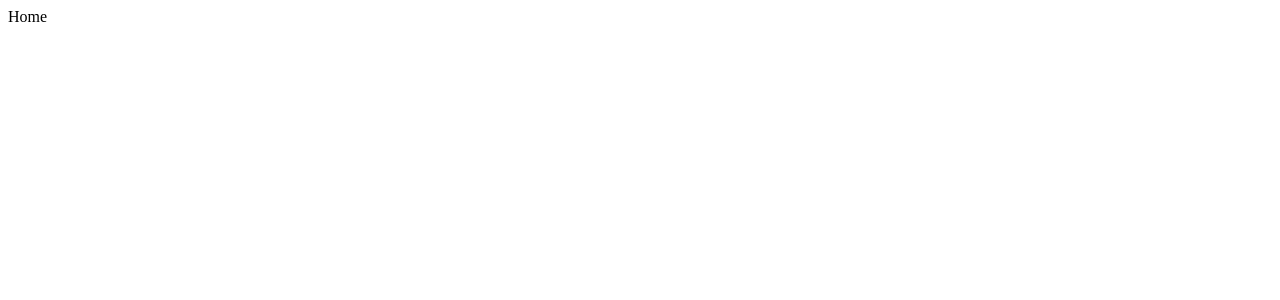
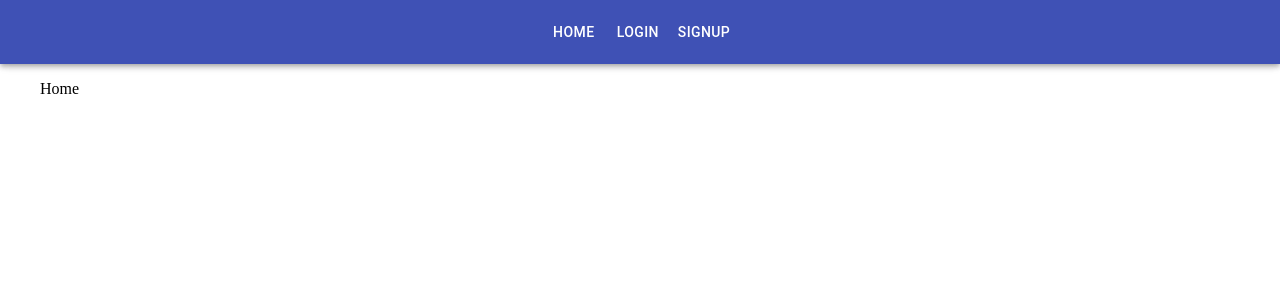
Before and after one commit to J3duardo/social-spark, a React (Create React App) app in the folder client/: page / in a window 1280 px wide. Shown: the top 300 px of the page. Built offline with nearby package versions, Linux system fonts and the light colour scheme.

Commit message:
Client side: Barra de navegación principal

```diff
--- a/client/package.json
+++ b/client/package.json
@@ -3,9 +3,11 @@
   "version": "0.1.0",
   "private": true,
   "dependencies": {
+    "@material-ui/core": "^4.8.3",
     "@testing-library/jest-dom": "^4.2.4",
     "@testing-library/react": "^9.4.0",
     "@testing-library/user-event": "^7.2.1",
+    "node-sass": "^4.13.1",
     "react": "^16.12.0",
     "react-dom": "^16.12.0",
     "react-router-dom": "^5.1.2",
--- a/client/src/App.jsx
+++ b/client/src/App.jsx
@@ -1,18 +1,23 @@
 import React from "react";
+import "./App.scss";
 import {BrowserRouter, Route, Switch} from "react-router-dom";
 import Home from "./pages/Home";
 import Login from "./pages/Login";
 import Signup from "./pages/Signup";
+import NavBar from "./components/NavBar";
 
 const App = () => {
   return (
     <div>
       <BrowserRouter>
-        <Switch>
-          <Route exact path="/" component={Home} />
-          <Route exact path="/login" component={Login} />
-          <Route exact path="/signup" component={Signup} />
-        </Switch>
+        <NavBar />
+        <div className="container">
+          <Switch>
+            <Route exact path="/" component={Home} />
+            <Route exact path="/login" component={Login} />
+            <Route exact path="/signup" component={Signup} />
+          </Switch>
+        </div>
       </BrowserRouter>
     </div>
   );
--- /dev/null
+++ b/client/src/App.scss
@@ -0,0 +1,18 @@
+* {
+  box-sizing: border-box;
+  margin: 0;
+  padding: 0;
+}
+
+body {
+  margin: 0;
+}
+
+.container {
+  max-width: 1200px;
+  margin: 80px auto 0 auto;
+}
+
+.nav-container {
+  margin: auto;
+}
--- a/client/src/components/NavBar.jsx
+++ b/client/src/components/NavBar.jsx
@@ -1,11 +1,19 @@
 import React, { Component } from "react";
+import {Link} from "react-router-dom";
+import AppBar from "@material-ui/core/AppBar";
+import Toolbar from "@material-ui/core/Toolbar";
+import Button from "@material-ui/core/Button";
 
 class NavBar extends Component {
   render() {
     return (
-      <div>
-        Navbar
-      </div>
+      <AppBar position="fixed">
+        <Toolbar className="nav-container">
+          <Button color="inherit" component={Link} to="/">Home</Button>
+          <Button color="inherit" component={Link} to="/login">Login</Button>
+          <Button color="inherit" component={Link} to="/signup">Signup</Button>
+        </Toolbar>
+      </AppBar>
     );
   }
 }
```
Also changed, not shown: 1 other file (tests, documents, lock files or other folders).
